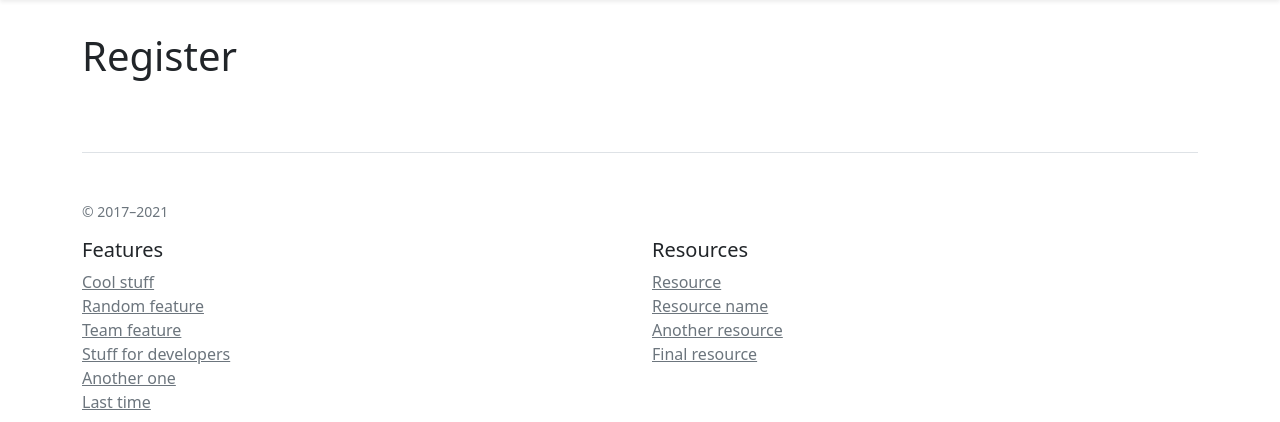
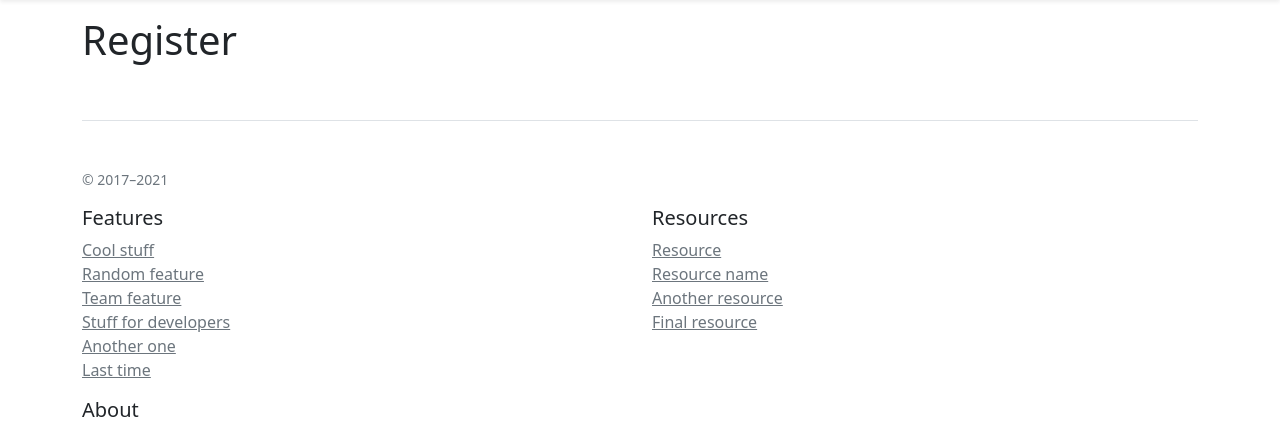
Before and after one commit to ianmubangizi/php-mvc-framework, a PHP site: page /auth/register in a window 1280 px wide. Shown: the part 57-479 px from the top of the page. Run offline with PHP 8.4, Linux system fonts and the light colour scheme; some libraries are stand-ins or nearby versions.

Commit message:
update register.php

```diff
--- a/views/auth/register.php
+++ b/views/auth/register.php
@@ -2,7 +2,7 @@
 
 ?>
 
-<h1 class="mx-auto my-4">Register</h1>
+<h1 class="text-align-center my-2">Register</h1>
 
 <form class="d-flex flex-column">
 
```
